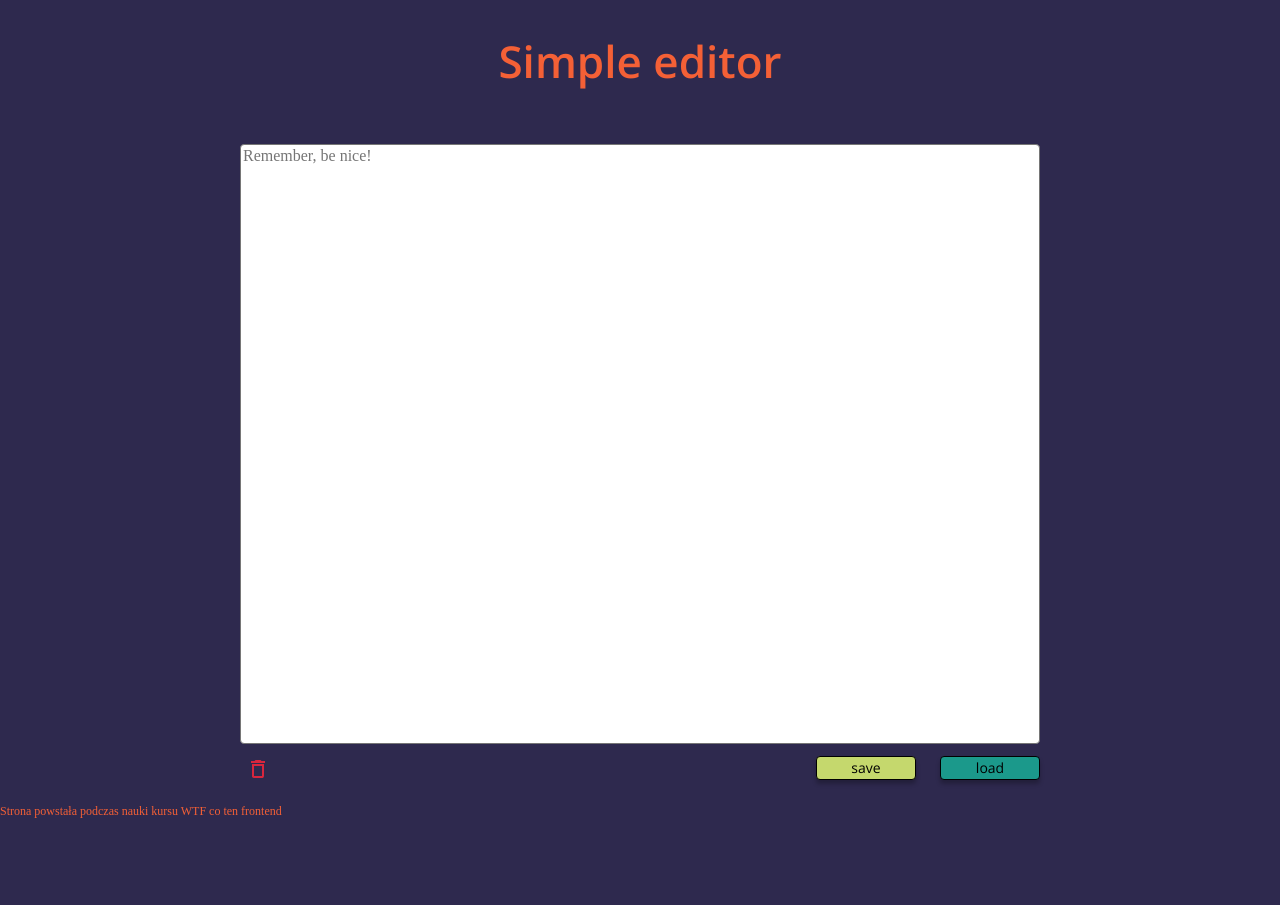
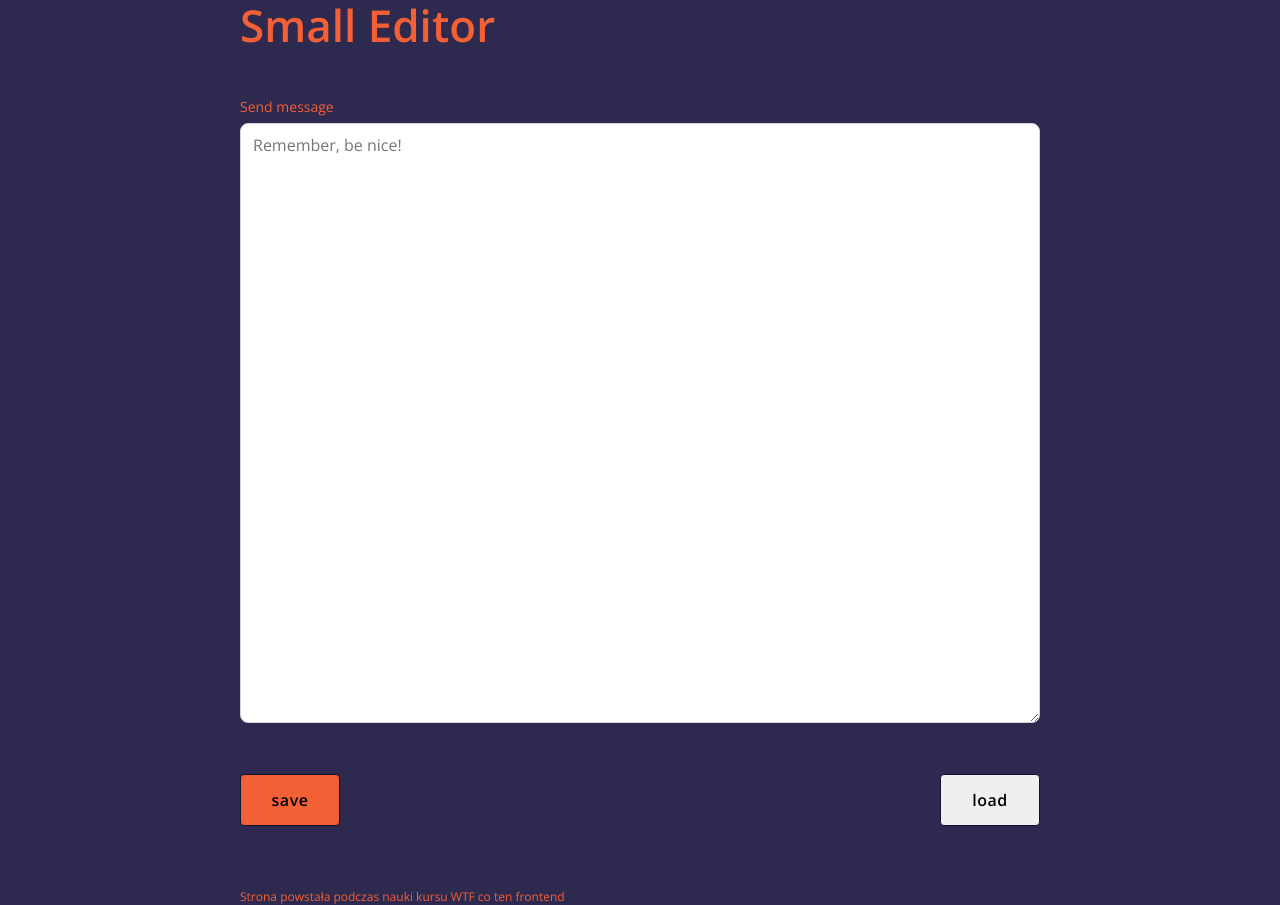
Before and after one commit to skalutki/simple-editor, a website built with webpack: page src/content/index.html in a window 1280 px wide. Before the commit the page ends 819 px from the top, so only its background shows below. Built offline with nearby package versions, Linux system fonts and the light colour scheme; files whose address does not match are found by name.

Commit message:
feat: refactor HTML and CSS code

```diff
--- a/src/content/index.html
+++ b/src/content/index.html
@@ -24,29 +24,28 @@
 </head>
 
 <body>
-    <header class="header">
-        <h1 class="header_tittle">Simple editor</h1>
-    </header>
+    <main class="main">
 
-    <main class="main">
-        <section class="editor">
-            <section class="editor__story">
-                <label for="story"></label><br>
-                <textarea name="story" placeholder="Remember, be nice!" class="editor__story__input editor__story__input--js"></textarea>
-            </section>
-            <section class="editor__button">
-                <button class="editor__button__trash editor__button__trash--js" aria-label="trash" type="reset">
-                    <img class="editor__button__trash--icon" src="/assets/img/outline-delete-24px.png"></button>
+        <h1 class="header">Small Editor</h1>
 
-                <button class="editor__button__save editor__button__save--js" aria-label="save button" type="button">save</button>
 
-                <button class="editor__button__load editor__button__load--js" aria-label="load button" type="button">load</button>
-            </section>
-        </section>
+        <form class="form">
+            <p class="form__wrapper">
+                <label for="message" class="form__label">Send message</label>
+                <textarea name="message" placeholder="Remember, be nice!" class="form__message form__message--js"></textarea>
+            </p>
+            <div class="form__actions">
+
+
+                <button class="form__button form__button--save form__button__save--js" aria-label="save button">save</button>
+
+                <button class="form__button form__button--load form__button__load--js" aria-label="load button">load</button>
+            </div>
+        </form>
+        <footer class="footer">Strona powstała podczas nauki kursu WTF co ten frontend</footer>
     </main>
 
 
-    <footer class="footer">Strona powstała podczas nauki kursu WTF co ten frontend</footer>
     <script src="js/main.js"></script>
 </body>
 
--- a/src/scss/main.scss
+++ b/src/scss/main.scss
@@ -3,6 +3,7 @@
 @import url('https://fonts.googleapis.com/css?family=Open+Sans:400,600&display=swap&subset=latin-ext');
 html {
     box-sizing: border-box;
+    font-family: 'Open Sans';
 }
 
 *,
@@ -14,116 +15,56 @@ html {
 body {
     background-color: #2E294E;
     color: #F46036;
+    display: flex;
+    align-items: center;
+    justify-content: center;
+    min-height: 100vh;
 }
 
 .main {
     max-width: 800px;
     width: 100%;
-    margin: auto;
-    height: 85vh;
-    @media (max-width: $tablet) {
-        max-width: 700px;
-        width: 100%;
-    }
-    @media (max-width: $mobile-big) {
-        max-width: 600px;
-        width: 100%;
-    }
-    @media (max-width: $mobile) {
-        max-width: 320px;
-        width: 100%;
-    }
-}
-
-.editor {
-    margin: 32px auto;
-    display: flex;
-    flex-direction: column;
-    flex-wrap: nowrap;
-    &__story {
-        justify-content: center;
-        align-items: flex-start;
-        &__input {
-            min-width: 800px;
-            width: 100%;
-            min-height: 600px;
-            height: 100%;
-            border-radius: 4px;
-            resize: none;
-            @media (max-width: $tablet) {
-                min-width: 700px;
-                width: 100%;
-            }
-            @media (max-width: $mobile-big) {
-                min-width: 600px;
-                width: 100%;
-                min-height: 400px;
-                height: 100%;
-            }
-            @media (max-width: $mobile) {
-                min-width: 320px;
-                width: 100%;
-                min-height: 150px;
-                height: 100%;
-            }
-        }
-    }
-    &__button {
-        font-family: "Open Sans";
-        font-style: normal;
-        font-weight: 600;
-        font-size: 14px;
-        line-height: 16px;
-        justify-content: flex-end;
-        align-items: flex-end;
-        position: relative;
-        &__trash {
-            background: none;
-            border: none;
-            width: 24px;
-            height: 24px;
-            position: absolute;
-            bottom: -32px;
-            &--icon {}
-        }
-        &__save {
-            background: #C5D86D;
-            @include button;
-            position: absolute;
-            right: 124px;
-            bottom: -32px;
-            @media (max-width: $mobile) {
-                width: 50px;
-                height: 24px;
-            }
-        }
-        &__load {
-            background: #1B998B;
-            @include button;
-            position: absolute;
-            right: 0px;
-            bottom: -32px;
-            @media (max-width: $mobile) {
-                width: 50px;
-                height: 24px;
-            }
-        }
-    }
 }
 
 .header {
-    margin: auto;
-    &_tittle {
-        font-family: "Open Sans";
-        font-style: normal;
+    font-weight: 600;
+    font-size: 44px;
+    margin: 0;
+    margin-bottom: 48px;
+}
+
+.form {
+    &__actions {
+        margin-top: 48px;
+        display: flex;
+        justify-content: space-between;
+    }
+    &__button {
+        border: 1px solid #121232;
+        border-radius: 4px;
+        padding: 16px;
+        min-width: 100px;
         font-weight: 600;
-        font-size: 44px;
-        line-height: 64px;
-        margin-bottom: 24px;
-        text-align: center;
+        letter-spacing: 0.5px;
+        &--save {
+            background: #F46036;
+        }
+    }
+    &__label {
+        font-size: 14px;
+        display: block;
+        margin-bottom: 8px;
+    }
+    &__message {
+        width: 100%;
+        border-radius: 8px;
+        padding: 12px;
+        border: 1px solid #D3D4D8;
+        min-height: 600px;
     }
 }
 
 .footer {
+    margin-top: 64px;
     font-size: 12px;
 }
```
Also changed, not shown: dist/css/main.css, dist/index.html, 1 other file.
